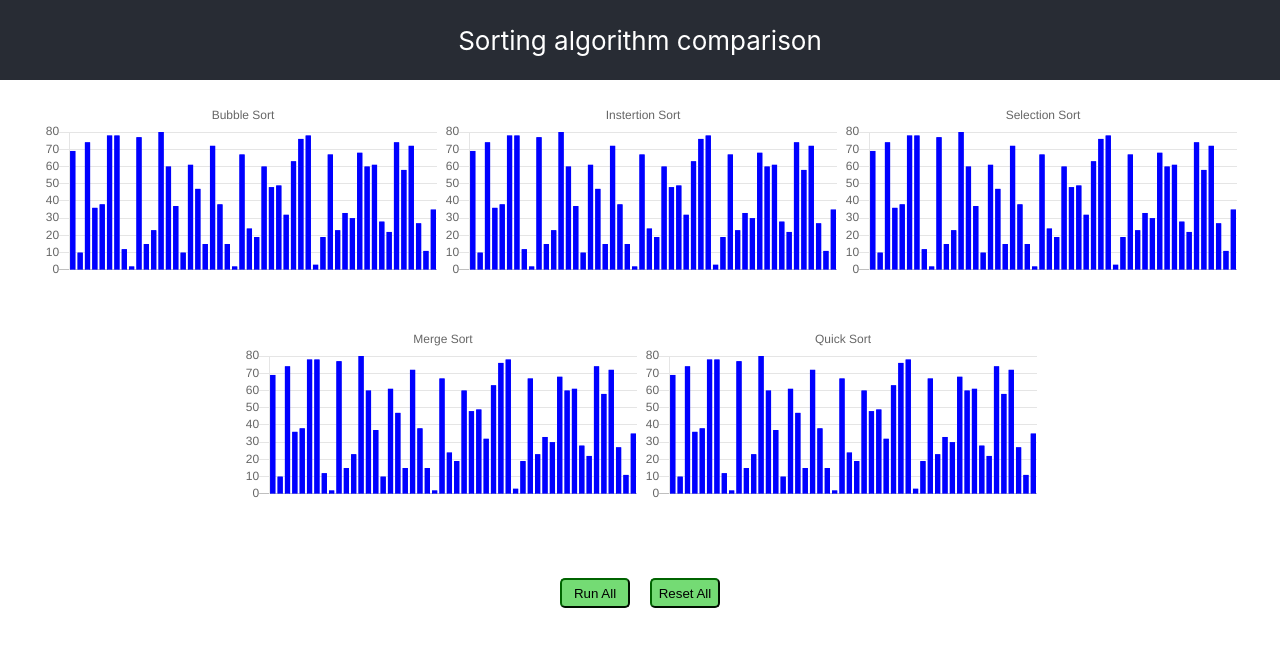
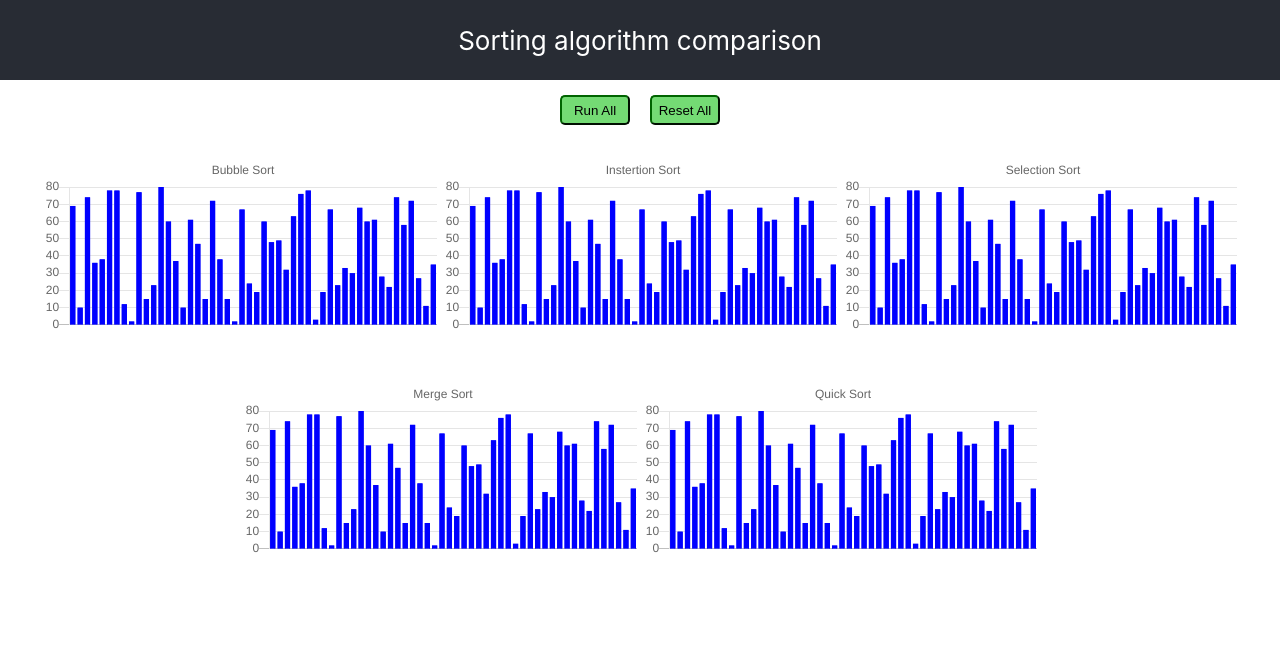
Before and after one commit to igor9levi/algovisual, a React (Create React App) app: page / in a window 1280 px wide. Shown: the top 646 px of the page. Built offline with nearby package versions, Linux system fonts and the light colour scheme.

Commit message:
Fix button position

```diff
--- a/src/App.css
+++ b/src/App.css
@@ -65,7 +65,7 @@
 }
 
 .btn-reset-all {
-  margin-top: 50px;
+  margin-top: 15px;
   background-color: rgb(116, 219, 116);
   border-color: darkgreen;
 }
--- a/src/App.js
+++ b/src/App.js
@@ -24,16 +24,6 @@ function App() {
   return (
     <div className="App">
       <header className="App-header">Sorting algorithm comparison</header>
-      <main>
-        {algos.map((algo, index) => (
-          <Chart
-            key={index}
-            arrayToSort={data}
-            shouldRun={shouldRun}
-            algorithm={algo}
-          />
-        ))}
-      </main>
       <button
         className="btn btn-reset-all"
         type="button"
@@ -51,6 +41,16 @@ function App() {
       >
         Reset All
       </button>
+      <main>
+        {algos.map((algo, index) => (
+          <Chart
+            key={index}
+            arrayToSort={data}
+            shouldRun={shouldRun}
+            algorithm={algo}
+          />
+        ))}
+      </main>
     </div>
   );
 }
```
